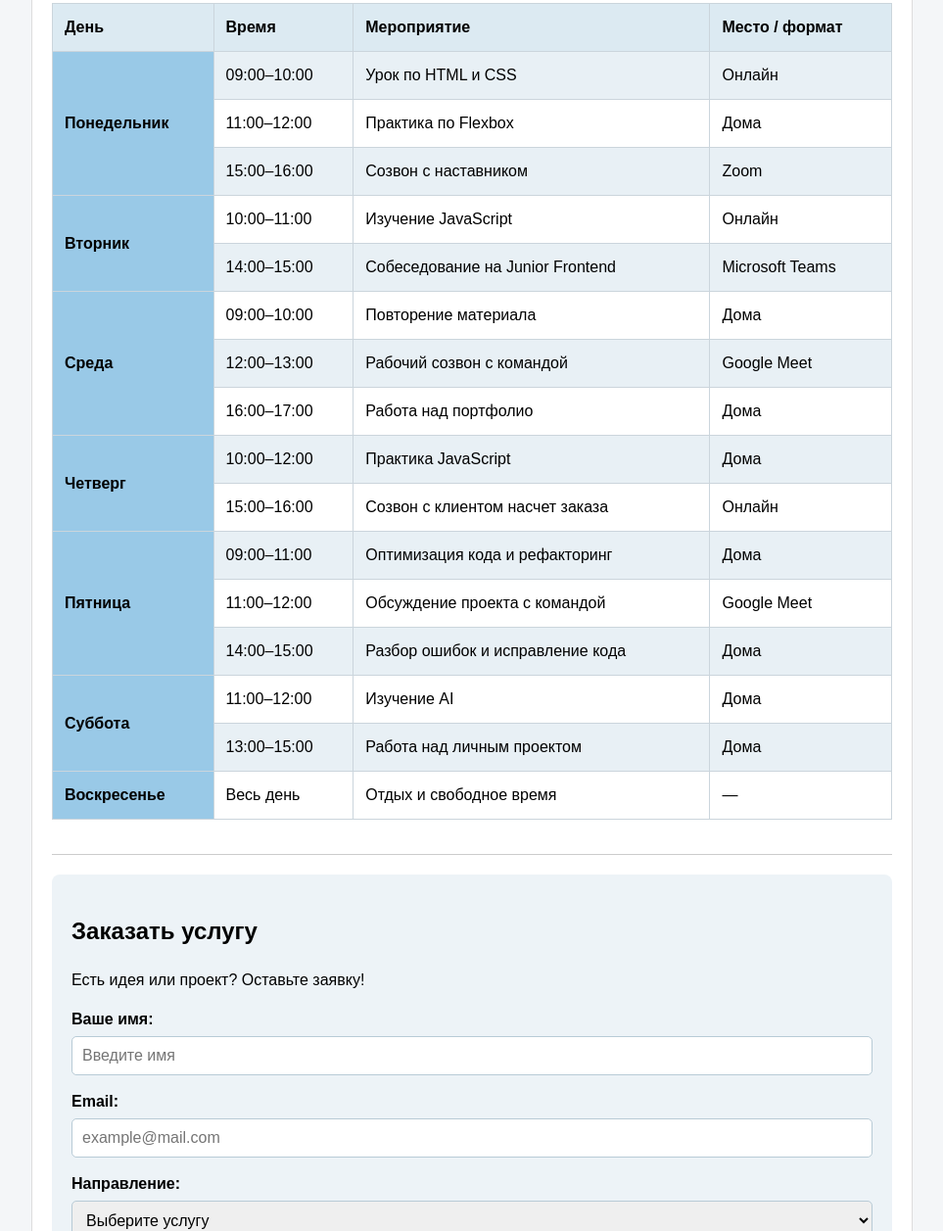
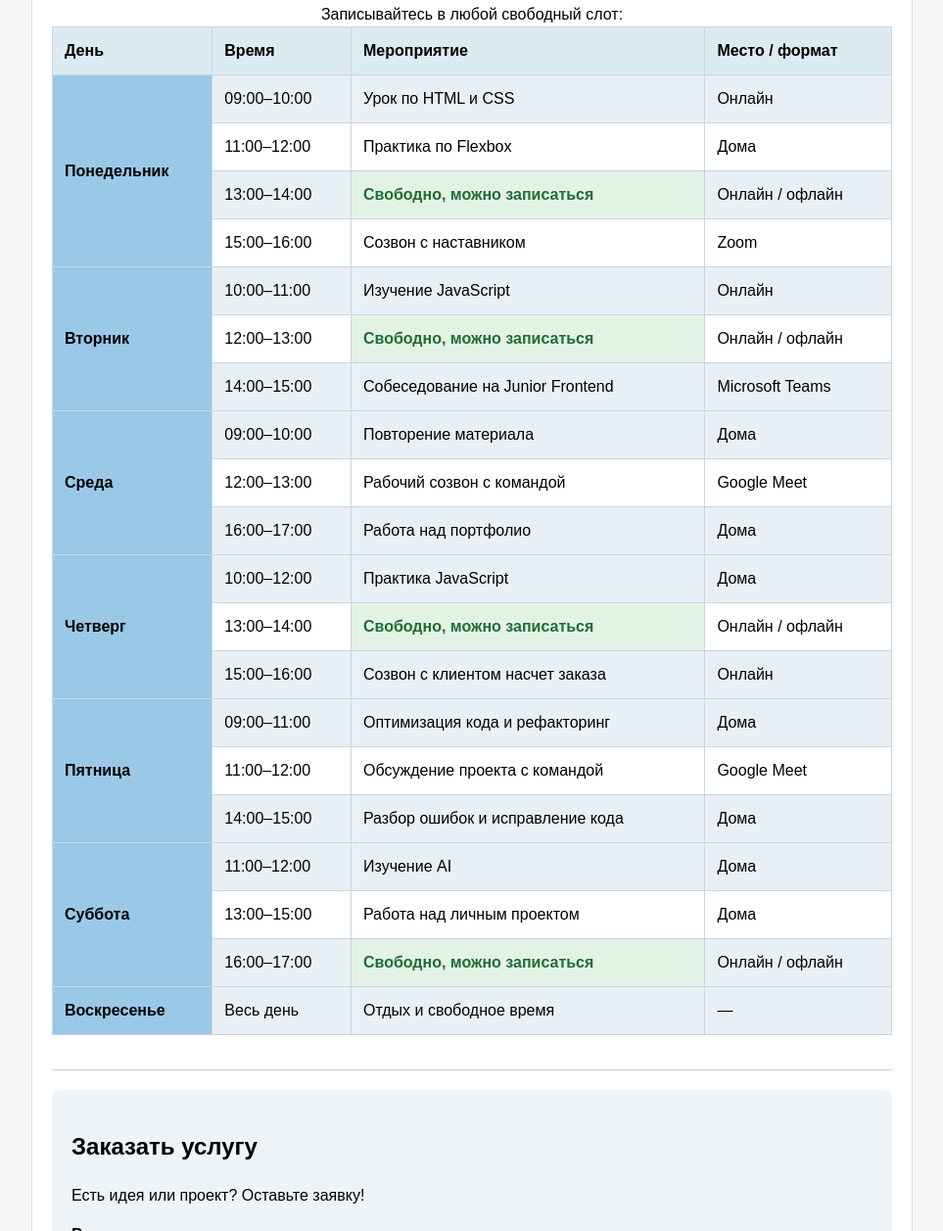
Before and after one commit to azhbay/homework-4, a plain HTML site: page index.html in a window 1280 px wide. Shown: the part 2617-3874 px from the top of the page at 98% size, without its empty margins (158-1121 px from the left). Drawn offline with Linux system fonts and the light colour scheme.

Commit message:
поправила таблицу

```diff
--- a/index.html
+++ b/index.html
@@ -189,8 +189,11 @@
 
 <section id="schedule">
     <h2>Моё расписание на текущую неделю:</h2>
+
     <table>
-             <thead>
+        <caption>Записывайтесь в любой свободный слот:</caption>
+
+        <thead>
             <tr>
                 <th scope="col">День</th>
                 <th scope="col">Время</th>
@@ -201,7 +204,7 @@
 
         <tbody>
             <tr>
-                <th scope="rowgroup" rowspan="3">Понедельник</th>
+                <th scope="rowgroup" rowspan="4">Понедельник</th>
                 <td>09:00–10:00</td>
                 <td>Урок по HTML и CSS</td>
                 <td>Онлайн</td>
@@ -212,23 +215,37 @@
                 <td>Дома</td>
             </tr>
             <tr>
+                <td>13:00–14:00</td>
+                <td class="available">Свободно, можно записаться</td>
+                <td>Онлайн / офлайн</td>
+            </tr>
+            <tr>
                 <td>15:00–16:00</td>
                 <td>Созвон с наставником</td>
                 <td>Zoom</td>
             </tr>
+        </tbody>
 
+        <tbody>
             <tr>
-                <th scope="rowgroup" rowspan="2">Вторник</th>
+                <th scope="rowgroup" rowspan="3">Вторник</th>
                 <td>10:00–11:00</td>
                 <td>Изучение JavaScript</td>
                 <td>Онлайн</td>
+            </tr>
+            <tr>
+                <td>12:00–13:00</td>
+                <td class="available">Свободно, можно записаться</td>
+                <td>Онлайн / офлайн</td>
             </tr>
             <tr>
                 <td>14:00–15:00</td>
                 <td>Собеседование на Junior Frontend</td>
                 <td>Microsoft Teams</td>
             </tr>
+        </tbody>
 
+        <tbody>
             <tr>
                 <th scope="rowgroup" rowspan="3">Среда</th>
                 <td>09:00–10:00</td>
@@ -245,19 +262,28 @@
                 <td>Работа над портфолио</td>
                 <td>Дома</td>
             </tr>
+        </tbody>
 
+        <tbody>
             <tr>
-                <th scope="rowgroup" rowspan="2">Четверг</th>
+                <th scope="rowgroup" rowspan="3">Четверг</th>
                 <td>10:00–12:00</td>
                 <td>Практика JavaScript</td>
                 <td>Дома</td>
+            </tr>
+            <tr>
+                <td>13:00–14:00</td>
+                <td class="available">Свободно, можно записаться</td>
+                <td>Онлайн / офлайн</td>
             </tr>
             <tr>
                 <td>15:00–16:00</td>
                 <td>Созвон с клиентом насчет заказа</td>
                 <td>Онлайн</td>
             </tr>
+        </tbody>
 
+        <tbody>
             <tr>
                 <th scope="rowgroup" rowspan="3">Пятница</th>
                 <td>09:00–11:00</td>
@@ -274,9 +300,11 @@
                 <td>Разбор ошибок и исправление кода</td>
                 <td>Дома</td>
             </tr>
+        </tbody>
 
+        <tbody>
             <tr>
-                <th scope="rowgroup" rowspan="2">Суббота</th>
+                <th scope="rowgroup" rowspan="3">Суббота</th>
                 <td>11:00–12:00</td>
                 <td>Изучение AI</td>
                 <td>Дома</td>
@@ -286,7 +314,14 @@
                 <td>Работа над личным проектом</td>
                 <td>Дома</td>
             </tr>
+            <tr>
+                <td>16:00–17:00</td>
+                <td class="available">Свободно, можно записаться</td>
+                <td>Онлайн / офлайн</td>
+            </tr>
+        </tbody>
 
+        <tbody>
             <tr>
                 <th scope="row">Воскресенье</th>
                 <td>Весь день</td>
--- a/style.css
+++ b/style.css
@@ -285,3 +285,8 @@ tbody tr:nth-child(odd) {
 tbody tr:nth-child(even) {
     background-color: #ffffff;
 }
+td.available {
+    background-color: #e2f3e5;
+    color: #246b36;
+    font-weight: bold;
+}
```
